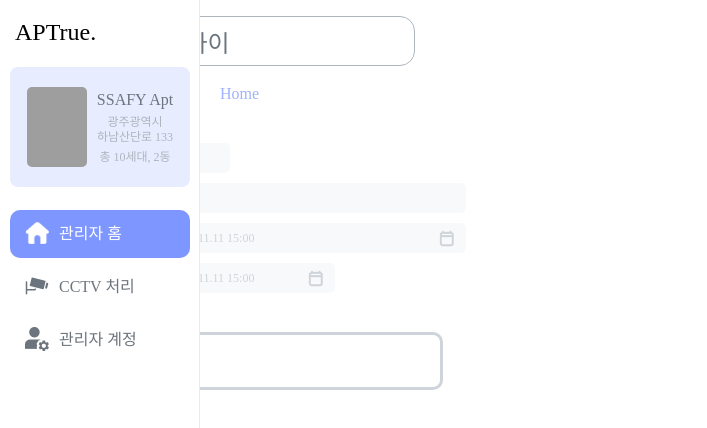
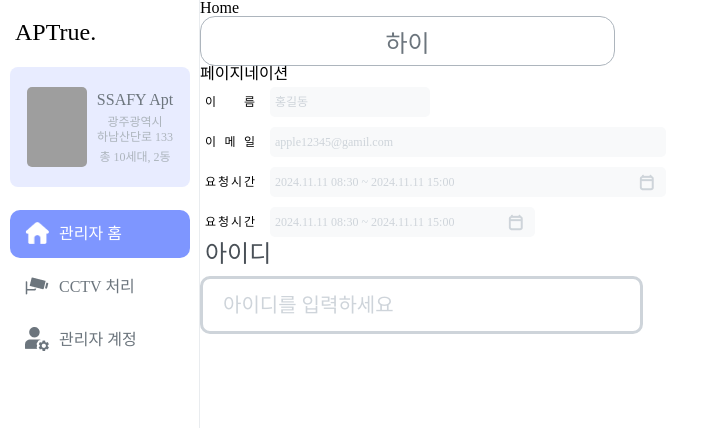
Before and after one commit to alsdk9349/project_Aptrue, a Next.js app in the folder frontend/aptrue/: page / in a window 1280 px wide. Shown: the top 428 px of the page, without its empty margins (0-707 px from the left). Built offline with nearby package versions, Linux system fonts and the light colour scheme; grey boxes are pictures that could not be loaded; a web font is replaced by a local one.

Commit message:
[Feat] #7 페이지네이션 세팅

```diff
--- a/frontend/aptrue/src/app/page.module.scss
+++ b/frontend/aptrue/src/app/page.module.scss
@@ -1,8 +1,5 @@
 @use '@/styles/constants/colors.scss' as colors;
 
 .container {
-  color: colors.$blue4;
-  padding: 20px;
   margin-left: 200px;
-  font-family: 'semibold';
 }
--- a/frontend/aptrue/src/app/page.tsx
+++ b/frontend/aptrue/src/app/page.tsx
@@ -1,4 +1,4 @@
-"use client"
+'use client';
 
 import style from '@/app/page.module.scss';
 import Button from '@/components/common/button/Button';
@@ -6,40 +6,53 @@ import Button from '@/components/common/button/Button';
 import GeneralInput from '@/components/common/input/GeneralInput';
 import TimeInput from '@/components/common/input/TimeInput';
 import LoginInput from '@/components/common/input/LoginInput';
+import Pagination from '@/components/common/pagination/pagination';
 
 export default function Home() {
+  const changeName = (name: string) => {
+    console.log(name);
+  };
 
-  const changeName = (name:string) => {
-    console.log(name)
-  }
+  const changeEmail = (email: string) => {
+    console.log(email);
+  };
 
-  const changeEmail = (email:string) =>  {
-    console.log(email)
-  }
+  const handleTime = (time: string) => {
+    console.log(time);
+  };
 
-  const handleTime = (time:string) => {
-    console.log(time)
-  }
-
-  const handleId = (id:string) => {
-    console.log(id)
-  }
+  const handleId = (id: string) => {
+    console.log(id);
+  };
 
   return (
-    <>
-    (
-    <>
+    <div className={style.container}>
+      <div>Home</div>
       <Button color="white" size="webBig" clickedColor="blue">
         하이
       </Button>
-      <div className={style.container}>Home</div>
-    </>
-  )
-    <GeneralInput label="이름" placeholder='홍길동' size='short' onChange={changeName}/>
-    <GeneralInput label="이메일" placeholder='apple12345@gamil.com' size="long" onChange={changeEmail}/>
-    <TimeInput onChange={handleTime} isWeb={true} />
-    <TimeInput onChange={handleTime} isWeb={false} />
-    <LoginInput label='아이디' onChange={handleId} placeholder='아이디를 입력하세요'/>
-    </>
+
+      <Pagination></Pagination>
+
+      <GeneralInput
+        label="이름"
+        placeholder="홍길동"
+        size="short"
+        onChange={changeName}
+      />
+      <GeneralInput
+        label="이메일"
+        placeholder="apple12345@gamil.com"
+        size="long"
+        onChange={changeEmail}
+      />
+      <TimeInput onChange={handleTime} isWeb={true} />
+      <TimeInput onChange={handleTime} isWeb={false} />
+      <LoginInput
+        label="아이디"
+        onChange={handleId}
+        placeholder="아이디를 입력하세요"
+      />
+    </div>
   );
 }
--- a/frontend/aptrue/src/components/common/navbar/ApartCard.tsx
+++ b/frontend/aptrue/src/components/common/navbar/ApartCard.tsx
@@ -18,10 +18,10 @@ export default function ApartCard() {
       <img src={data.aptImg} alt={data.aptname} className={style.image} />
       <div className={style.textContainer}>
         <p className={style.title}>{data.aptname}</p>
-        <p className={style.location}>
+        <div className={style.location}>
           <p className={style.city}>{city}</p>{' '}
           <p className={style.restLocation}>{restLocation}</p>
-        </p>
+        </div>
         <p className={style.details}>
           <span>총 {data.household}세대</span>, <span>{data.block}동</span>
         </p>
--- /dev/null
+++ b/frontend/aptrue/src/components/common/pagination/Pagination.tsx
@@ -0,0 +1,3 @@
+export default function Pagination () {
+  return <div>페이지네이션</div>;
+}
```
Also changed, not shown: frontend/aptrue/src/components/common/pagination/Pagination.module.scss (added).
